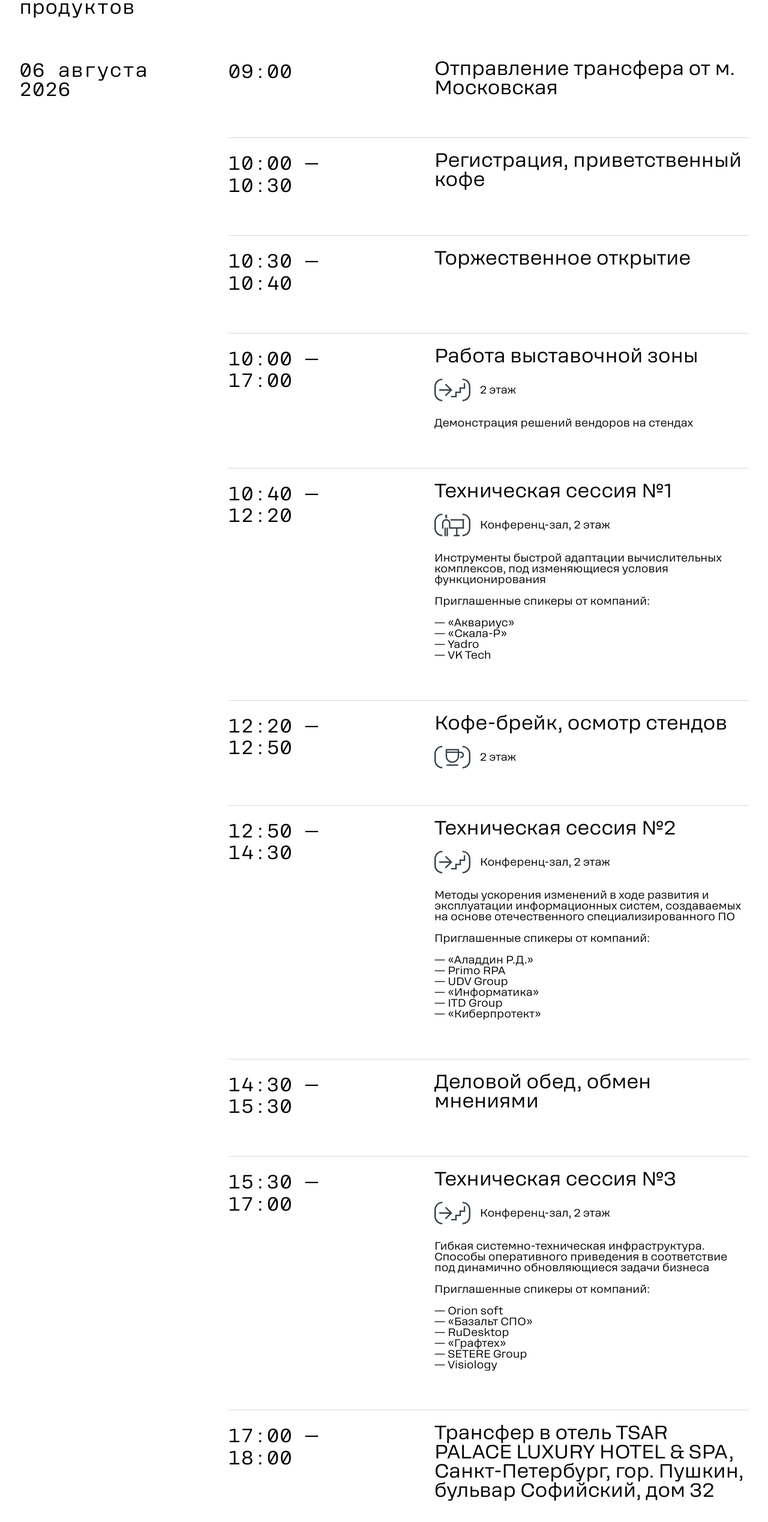
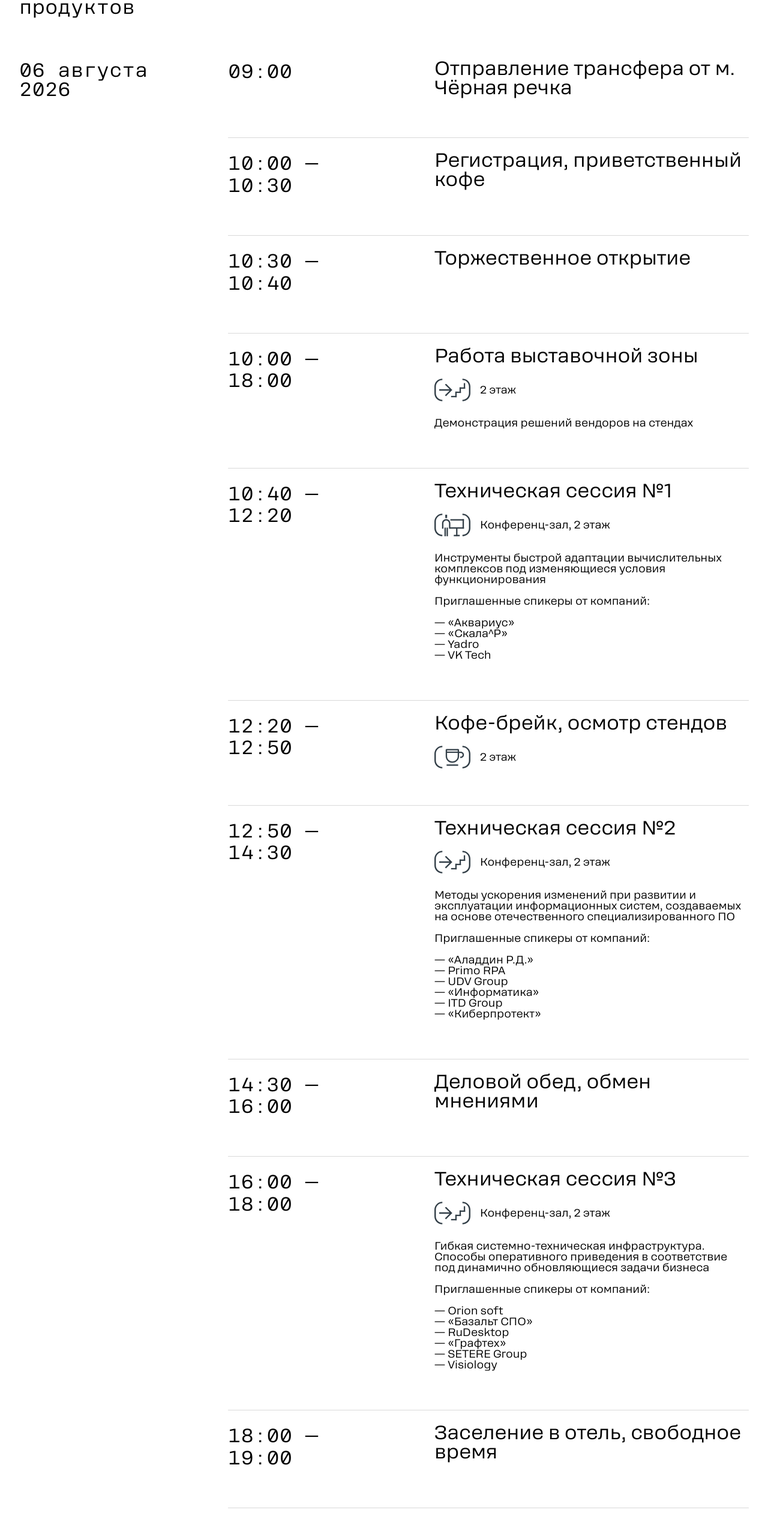
Before and after one commit to Thanatas42/it-conference_2026, a React (Create React App) app: page / in a window 1280 px wide. Shown: the part 3940-6477 px from the top of the page at 60% size. Built offline with nearby package versions, Linux system fonts and the light colour scheme.

Commit message:
version v7

```diff
--- a/src/components/Logistics.css
+++ b/src/components/Logistics.css
@@ -120,7 +120,7 @@
 }
 
 .logistics__media--photo {
-    background-image: url('../image/hotel_hilton.webp');
+    background-image: url('../image/Repino.webp');
     background-position: center;
     background-size: cover;
     background-repeat: no-repeat;
--- a/src/components/Logistics.js
+++ b/src/components/Logistics.js
@@ -13,7 +13,7 @@ const Logistics = () => {
             if (window.ymaps && mapContainer1Ref.current && !mapInstance1Ref.current) {
                 window.ymaps.ready(() => {
                     mapInstance1Ref.current = new window.ymaps.Map(mapContainer1Ref.current, {
-                        center: [59.762582, 30.358682],
+                        center: [60.159581, 29.880482],
                         zoom: 16,
                         controls: ['zoomControl']
                     }, {
@@ -27,8 +27,8 @@ const Logistics = () => {
                         balloonContentBody:
                             '<div style="margin-bottom: 12px;">' +
                             '<div style="margin-bottom: 8px;"><strong>Адрес:</strong></div>' +
-                            '<div style="margin-bottom: 12px;">Хилтон Санкт-Петербург Экспофорум<br/>' +
-                            'Санкт-Петербург, Петербургское шоссе, 62, корпус 1</div>' +
+                            '<div style="margin-bottom: 12px;">Репино парк отель<br/>' +
+                            'г. Санкт-Петербург, п. Репино, Приморское шоссе, д. 394, литера Б, корпус 1</div>' +
                             '<div style="margin-bottom: 8px;"><strong>Контакты организаторов:</strong></div>' +
                             '<div style="margin-bottom: 4px;">С. Лысикова: <a href="tel:+79811930835" style="color: #0066cc; text-decoration: none;">+7 (981) 193 08 35</a></div>' +
                             '<div style="margin-bottom: 8px;">А. Биушкина: <a href="tel:+79110888211" style="color: #0066cc; text-decoration: none;">+7 (911) 088 82 11</a></div>' +
@@ -48,7 +48,7 @@ const Logistics = () => {
         const initMap2 = () => {
             if (window.ymaps && mapContainer2Ref.current && !mapInstance2Ref.current) {
                 window.ymaps.ready(() => {
-                    const placemarkCoords = [59.867191, 30.260110];
+                    const placemarkCoords = [59.986092, 30.293280];
 
                     mapInstance2Ref.current = new window.ymaps.Map(mapContainer2Ref.current, {
                         center: placemarkCoords,
@@ -65,8 +65,8 @@ const Logistics = () => {
                         balloonContentBody:
                             '<div style="margin-bottom: 12px;">' +
                             '<div style="margin-bottom: 8px;"><strong>Адрес:</strong></div>' +
-                            '<div style="margin-bottom: 12px;">проспект Стачек, 75, корпус 5<br/>' +
-                            '<span style="color: #666; font-size: 0.9em;">(ближайшая станция метро – Автово)</span></div>' +
+                            '<div style="margin-bottom: 12px;">ул. Савушкина, д. 13<br/>' +
+                            '<span style="color: #666; font-size: 0.9em;">(ближайшая станция метро — Чёрная речка)</span></div>' +
                             '<div style="margin-bottom: 8px;"><strong>Время отправления:</strong></div>' +
                             '<div style="margin-bottom: 8px; color: #d32f2f; font-weight: 500;">09:00</div>' +
                             '<div style="margin-bottom: 4px; color: #666; font-size: 0.9em;">Просим подойти за 10–15 минут до отправления</div>' +
@@ -126,11 +126,11 @@ const Logistics = () => {
                                 <LocationIcon className="logistics__pin" />
                             </span>
                             <div className="logistics__metaText">
-                                <h5 className="logistics__metaTitle">Хилтон Экспофорум</h5>
+                                <h5 className="logistics__metaTitle">Репино парк</h5>
                                 <p className="logistics__metaSub">
-                                    Хилтон Санкт-Петербург Экспофорум, Санкт-Петербург,
+                                    г. Санкт-Петербург, п. Репино,
                                     <br />
-                                    Петербургское шоссе, 62, корпус 1
+                                    Приморское шоссе, д. 394, литера Б, корпус 1
                                 </p>
                             </div>
                         </div>
@@ -159,9 +159,9 @@ const Logistics = () => {
                             <div className="logistics__metaTextv2">
                                 <div className="logistics__metaTitle">ТОЧКА СБОРА:</div>
                                 <div className="logistics__metaSubv2">
-                                    Проспект Московский, 197
+                                    ул. Савушкина, д. 13
                                     <br />
-                                    (ближайшая станция метро – Московская)
+                                    (ближайшая станция метро — Чёрная речка)
                                 </div>
                             </div>
                         </div>
--- a/src/config/schedule.js
+++ b/src/config/schedule.js
@@ -27,7 +27,7 @@ export const schedule = {
         {
           id: 'transfer',
           time: { start: '09:00' },
-          title: 'Отправление трансфера от м. Московская',
+          title: 'Отправление трансфера от м. Чёрная речка',
         },
         {
           id: 'registration',
@@ -41,7 +41,7 @@ export const schedule = {
         },
         {
           id: 'expo-zone',
-          time: { start: '10:00', end: '17:00' },
+          time: { start: '10:00', end: '18:00' },
           title: 'Работа выставочной зоны',
           meta: [{ icon: 'floor', text: '2 этаж' }],
           description: 'Демонстрация решений вендоров на стендах',
@@ -51,7 +51,7 @@ export const schedule = {
           time: { start: '10:40', end: '12:20' },
           title: 'Техническая сессия №1',
           meta: [{ icon: 'conference', text: 'Конференц-зал, 2 этаж' }],
-          description: 'Инструменты быстрой адаптации вычислительных комплексов, под изменяющиеся условия функционирования \n \n Приглашенные спикеры от компаний:\n \n — «Аквариус» \n — «Скала-Р»\n — Yadro \n — VK Tech',
+          description: 'Инструменты быстрой адаптации вычислительных комплексов под изменяющиеся условия функционирования \n \n Приглашенные спикеры от компаний:\n \n — «Аквариус» \n — «Скала^Р»\n — Yadro \n — VK Tech',
           /*speakers: [
             {
               id: 's1-1',
@@ -95,7 +95,7 @@ export const schedule = {
           title: 'Техническая сессия №2',
           meta: [{ icon: 'floor', text: 'Конференц-зал, 2 этаж' }],
           description:
-            'Методы ускорения изменений в ходе развития и эксплуатации информационных систем, создаваемых на основе отечественного специализированного ПО \n \n Приглашенные спикеры от компаний:\n \n — «Аладдин Р.Д.» \n — Primo RPA \n — UDV Group \n	— «Информатика» \n — ITD Group \n — «Киберпротект»',
+            'Методы ускорения изменений при развитии и эксплуатации информационных систем, создаваемых на основе отечественного специализированного ПО \n \n Приглашенные спикеры от компаний:\n \n — «Аладдин Р.Д.» \n — Primo RPA \n — UDV Group \n	— «Информатика» \n — ITD Group \n — «Киберпротект»',
          /* speakers: [
             {
               id: 's2-1',
@@ -169,12 +169,12 @@ export const schedule = {
         },
         {
           id: 'business-lunch',
-          time: { start: '14:30', end: '15:30' },
+          time: { start: '14:30', end: '16:00' },
           title: 'Деловой обед, обмен мнениями',
         },
         {
           id: 'session-3',
-          time: { start: '15:30', end: '17:00' },
+          time: { start: '16:00', end: '18:00' },
           title: 'Техническая сессия №3',
           meta: [{ icon: 'floor', text: 'Конференц-зал, 2 этаж' }],
           description:
@@ -210,11 +210,11 @@ export const schedule = {
             }
           ],*/
         },
-        {
+        /*{
           id: 'transfer-hotel',
-          time: { start: '17:00', end: '18:00' },
+          time: { start: '18:00', end: '19:00' },
           title: 'Трансфер в отель TSAR PALACE LUXURY HOTEL & SPA, Санкт-Петербург, гор. Пушкин, бульвар Софийский, дом 32',
-        },
+        },*/
         {
           id: 'Check-in',
           time: { start: '18:00', end: '19:00' },
@@ -248,7 +248,7 @@ export const schedule = {
         {
           id: 'transfer-2',
           time: { start: '12:00' },
-          title: 'Трансфер до м. Московская',
+          title: 'Трансфер до м. Чёрная речка',
         },
       ],
     },
```
Also changed, not shown: src/image/repino.webp.
